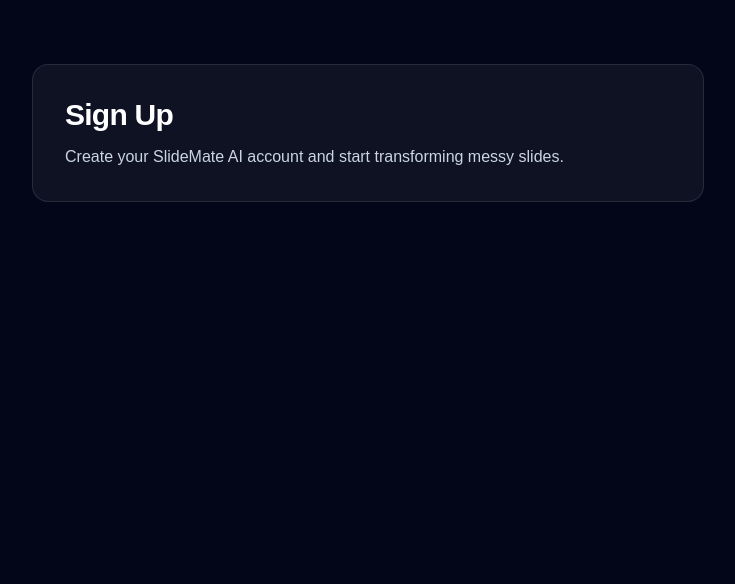
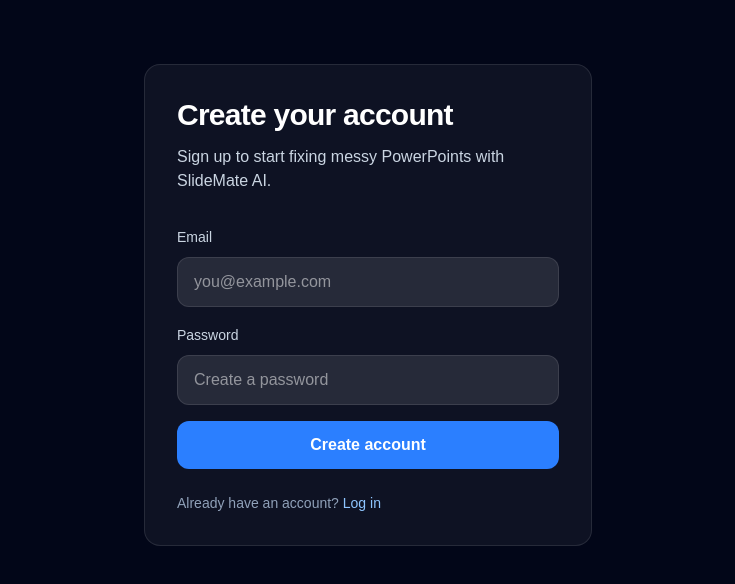
Before and after one commit to SlideMateAI/slidemate-ai, a Next.js app: page /signup in a window 1280 px wide. Shown: the top 584 px of the page, without its empty margins (272-1007 px from the left). Built offline with nearby package versions, Linux system fonts and the light colour scheme; no server answers.

Commit message:
Add Supabase login

```diff
--- a/app/dashboard/page.tsx
+++ b/app/dashboard/page.tsx
@@ -1,12 +1,110 @@
+"use client";
+
+import { useEffect, useState } from "react";
+import { useRouter } from "next/navigation";
+import { supabase } from "@/lib/supabase";
+import type { User } from "@supabase/supabase-js";
+
 export default function DashboardPage() {
+  const router = useRouter();
+
+  const [user, setUser] = useState<User | null>(null);
+  const [loading, setLoading] = useState(true);
+
+  useEffect(() => {
+    async function checkUser() {
+      const {
+        data: { user },
+      } = await supabase.auth.getUser();
+
+      if (!user) {
+        router.push("/login");
+        return;
+      }
+
+      setUser(user);
+      setLoading(false);
+    }
+
+    checkUser();
+  }, [router]);
+
+  async function handleLogout() {
+    await supabase.auth.signOut();
+    router.push("/");
+  }
+
+  if (loading) {
+    return (
+      <main className="min-h-screen bg-slate-950 px-6 py-16 text-white">
+        <div className="mx-auto max-w-4xl">
+          <p className="text-slate-300">Loading dashboard...</p>
+        </div>
+      </main>
+    );
+  }
+
   return (
     <main className="min-h-screen bg-slate-950 px-6 py-16 text-white">
-      <div className="mx-auto max-w-4xl rounded-2xl border border-white/10 bg-white/5 p-8">
-        <h1 className="text-3xl font-semibold tracking-tight">Dashboard</h1>
-        <p className="mt-3 text-slate-300">
-          SlideMate AI dashboard placeholder: view recent uploads and project
-          progress.
-        </p>
+      <div className="mx-auto max-w-5xl">
+        <div className="flex flex-col gap-6 sm:flex-row sm:items-center sm:justify-between">
+          <div>
+            <h1 className="text-3xl font-semibold tracking-tight">
+              Your projects
+            </h1>
+            <p className="mt-2 text-slate-300">
+              Logged in as {user?.email}
+            </p>
+          </div>
+
+          <button
+            onClick={handleLogout}
+            className="rounded-xl border border-white/20 px-5 py-3 font-semibold text-white hover:bg-white/10"
+          >
+            Log out
+          </button>
+        </div>
+
+        <div className="mt-10 rounded-2xl border border-white/10 bg-white/5 p-8">
+          <h2 className="text-xl font-semibold">Start a new presentation</h2>
+          <p className="mt-2 text-slate-300">
+            Upload a messy PowerPoint, notes, or assignment brief and turn it
+            into a clean editable deck.
+          </p>
+
+          <a
+            href="/upload"
+            className="mt-6 inline-block rounded-xl bg-blue-500 px-6 py-3 font-semibold text-white hover:bg-blue-400"
+          >
+            Upload presentation
+          </a>
+        </div>
+
+        <div className="mt-8 grid gap-4 md:grid-cols-3">
+          <div className="rounded-2xl border border-white/10 bg-white/5 p-6">
+            <h3 className="font-semibold">Credits</h3>
+            <p className="mt-2 text-3xl font-bold">0</p>
+            <p className="mt-1 text-sm text-slate-400">
+              Export credits available
+            </p>
+          </div>
+
+          <div className="rounded-2xl border border-white/10 bg-white/5 p-6">
+            <h3 className="font-semibold">Projects</h3>
+            <p className="mt-2 text-3xl font-bold">0</p>
+            <p className="mt-1 text-sm text-slate-400">
+              Presentations created
+            </p>
+          </div>
+
+          <div className="rounded-2xl border border-white/10 bg-white/5 p-6">
+            <h3 className="font-semibold">Plan</h3>
+            <p className="mt-2 text-3xl font-bold">Free</p>
+            <p className="mt-1 text-sm text-slate-400">
+              Preview outlines for free
+            </p>
+          </div>
+        </div>
       </div>
     </main>
   );
--- a/app/login/page.tsx
+++ b/app/login/page.tsx
@@ -1,10 +1,92 @@
+"use client";
+
+import { useState } from "react";
+import { useRouter } from "next/navigation";
+import { supabase } from "@/lib/supabase";
+
 export default function LoginPage() {
+  const router = useRouter();
+
+  const [email, setEmail] = useState("");
+  const [password, setPassword] = useState("");
+  const [message, setMessage] = useState("");
+  const [loading, setLoading] = useState(false);
+
+  async function handleLogin(e: React.FormEvent<HTMLFormElement>) {
+    e.preventDefault();
+    setLoading(true);
+    setMessage("");
+
+    const { error } = await supabase.auth.signInWithPassword({
+      email,
+      password,
+    });
+
+    if (error) {
+      setMessage(error.message);
+      setLoading(false);
+      return;
+    }
+
+    router.push("/dashboard");
+  }
+
   return (
     <main className="min-h-screen bg-slate-950 px-6 py-16 text-white">
-      <div className="mx-auto max-w-2xl rounded-2xl border border-white/10 bg-white/5 p-8">
-        <h1 className="text-3xl font-semibold tracking-tight">Login</h1>
+      <div className="mx-auto max-w-md rounded-2xl border border-white/10 bg-white/5 p-8">
+        <h1 className="text-3xl font-semibold tracking-tight">
+          Log in
+        </h1>
+
         <p className="mt-3 text-slate-300">
-          Welcome back to SlideMate AI. Sign in to continue fixing presentations.
+          Log in to continue working on your SlideMate AI projects.
+        </p>
+
+        <form onSubmit={handleLogin} className="mt-8 space-y-4">
+          <div>
+            <label className="text-sm text-slate-300">Email</label>
+            <input
+              type="email"
+              required
+              value={email}
+              onChange={(e) => setEmail(e.target.value)}
+              className="mt-2 w-full rounded-xl border border-white/10 bg-white/10 px-4 py-3 text-white outline-none focus:border-blue-400"
+              placeholder="you@example.com"
+            />
+          </div>
+
+          <div>
+            <label className="text-sm text-slate-300">Password</label>
+            <input
+              type="password"
+              required
+              value={password}
+              onChange={(e) => setPassword(e.target.value)}
+              className="mt-2 w-full rounded-xl border border-white/10 bg-white/10 px-4 py-3 text-white outline-none focus:border-blue-400"
+              placeholder="Your password"
+            />
+          </div>
+
+          <button
+            type="submit"
+            disabled={loading}
+            className="w-full rounded-xl bg-blue-500 px-6 py-3 font-semibold text-white hover:bg-blue-400 disabled:opacity-60"
+          >
+            {loading ? "Logging in..." : "Log in"}
+          </button>
+        </form>
+
+        {message && (
+          <p className="mt-4 rounded-xl bg-red-500/10 p-3 text-sm text-red-200">
+            {message}
+          </p>
+        )}
+
+        <p className="mt-6 text-sm text-slate-400">
+          Do not have an account?{" "}
+          <a href="/signup" className="text-blue-300 hover:text-blue-200">
+            Sign up
+          </a>
         </p>
       </div>
     </main>
--- a/app/signup/page.tsx
+++ b/app/signup/page.tsx
@@ -1,10 +1,90 @@
+"use client";
+
+import { useState } from "react";
+import { supabase } from "@/lib/supabase";
+
 export default function SignupPage() {
+  const [email, setEmail] = useState("");
+  const [password, setPassword] = useState("");
+  const [message, setMessage] = useState("");
+  const [loading, setLoading] = useState(false);
+
+  async function handleSignup(e: React.FormEvent<HTMLFormElement>) {
+    e.preventDefault();
+    setLoading(true);
+    setMessage("");
+
+    const { error } = await supabase.auth.signUp({
+      email,
+      password,
+    });
+
+    if (error) {
+      setMessage(error.message);
+    } else {
+      setMessage("Account created! You can now log in.");
+    }
+
+    setLoading(false);
+  }
+
   return (
     <main className="min-h-screen bg-slate-950 px-6 py-16 text-white">
-      <div className="mx-auto max-w-2xl rounded-2xl border border-white/10 bg-white/5 p-8">
-        <h1 className="text-3xl font-semibold tracking-tight">Sign Up</h1>
+      <div className="mx-auto max-w-md rounded-2xl border border-white/10 bg-white/5 p-8">
+        <h1 className="text-3xl font-semibold tracking-tight">
+          Create your account
+        </h1>
+
         <p className="mt-3 text-slate-300">
-          Create your SlideMate AI account and start transforming messy slides.
+          Sign up to start fixing messy PowerPoints with SlideMate AI.
+        </p>
+
+        <form onSubmit={handleSignup} className="mt-8 space-y-4">
+          <div>
+            <label className="text-sm text-slate-300">Email</label>
+            <input
+              type="email"
+              required
+              value={email}
+              onChange={(e) => setEmail(e.target.value)}
+              className="mt-2 w-full rounded-xl border border-white/10 bg-white/10 px-4 py-3 text-white outline-none focus:border-blue-400"
+              placeholder="you@example.com"
+            />
+          </div>
+
+          <div>
+            <label className="text-sm text-slate-300">Password</label>
+            <input
+              type="password"
+              required
+              minLength={6}
+              value={password}
+              onChange={(e) => setPassword(e.target.value)}
+              className="mt-2 w-full rounded-xl border border-white/10 bg-white/10 px-4 py-3 text-white outline-none focus:border-blue-400"
+              placeholder="Create a password"
+            />
+          </div>
+
+          <button
+            type="submit"
+            disabled={loading}
+            className="w-full rounded-xl bg-blue-500 px-6 py-3 font-semibold text-white hover:bg-blue-400 disabled:opacity-60"
+          >
+            {loading ? "Creating account..." : "Create account"}
+          </button>
+        </form>
+
+        {message && (
+          <p className="mt-4 rounded-xl bg-white/10 p-3 text-sm text-slate-200">
+            {message}
+          </p>
+        )}
+
+        <p className="mt-6 text-sm text-slate-400">
+          Already have an account?{" "}
+          <a href="/login" className="text-blue-300 hover:text-blue-200">
+            Log in
+          </a>
         </p>
       </div>
     </main>
--- /dev/null
+++ b/lib/supabase.ts
@@ -0,0 +1,6 @@
+import { createClient } from "@supabase/supabase-js";
+
+const supabaseUrl = process.env.NEXT_PUBLIC_SUPABASE_URL!;
+const supabaseAnonKey = process.env.NEXT_PUBLIC_SUPABASE_ANON_KEY!;
+
+export const supabase = createClient(supabaseUrl, supabaseAnonKey);
--- a/package.json
+++ b/package.json
@@ -9,6 +9,7 @@
     "lint": "eslint"
   },
   "dependencies": {
+    "@supabase/supabase-js": "^2.105.4",
     "next": "16.2.6",
     "react": "19.2.4",
     "react-dom": "19.2.4"
```
Also changed, not shown: 1 other file (tests, documents, lock files or other folders).
